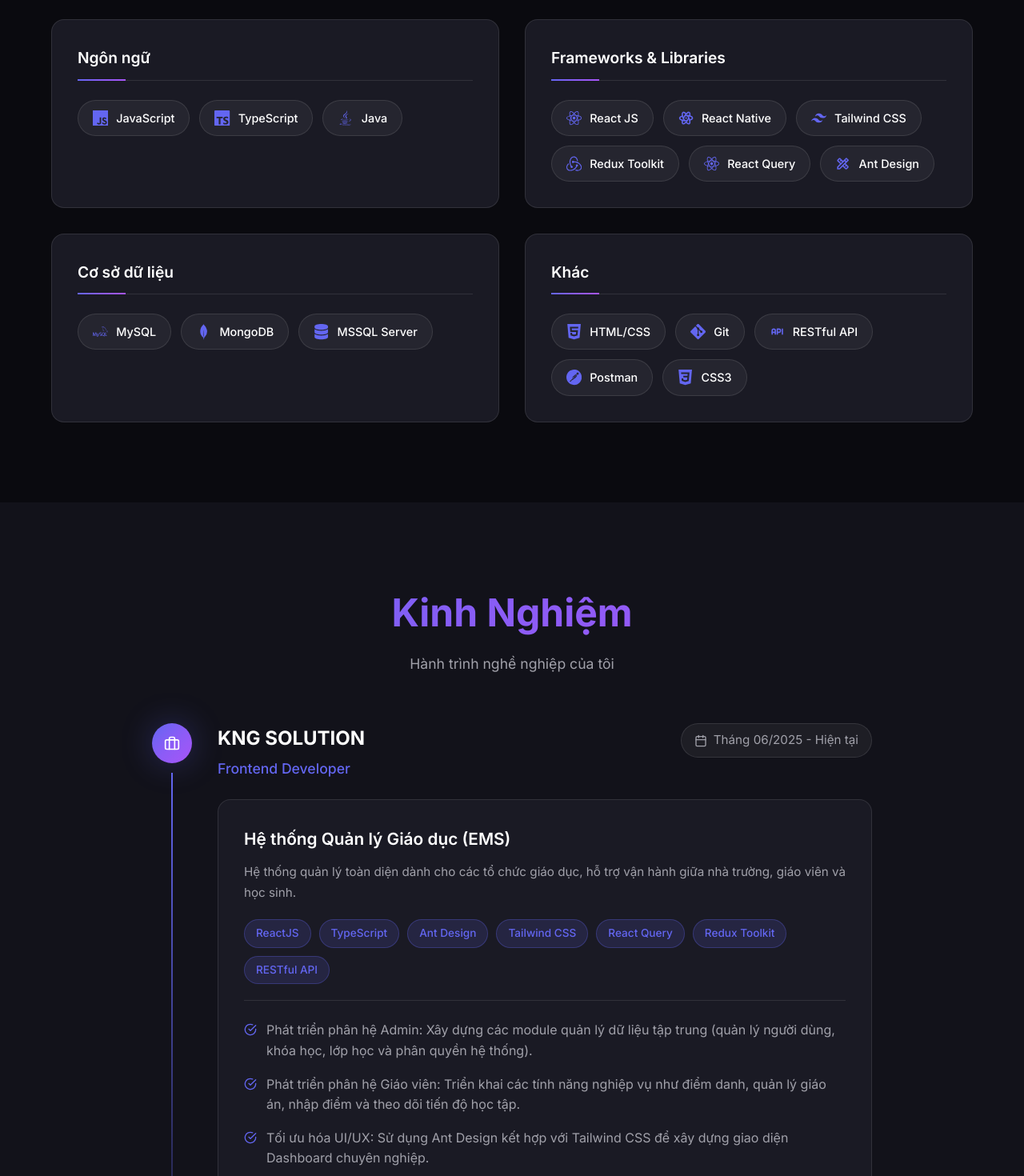
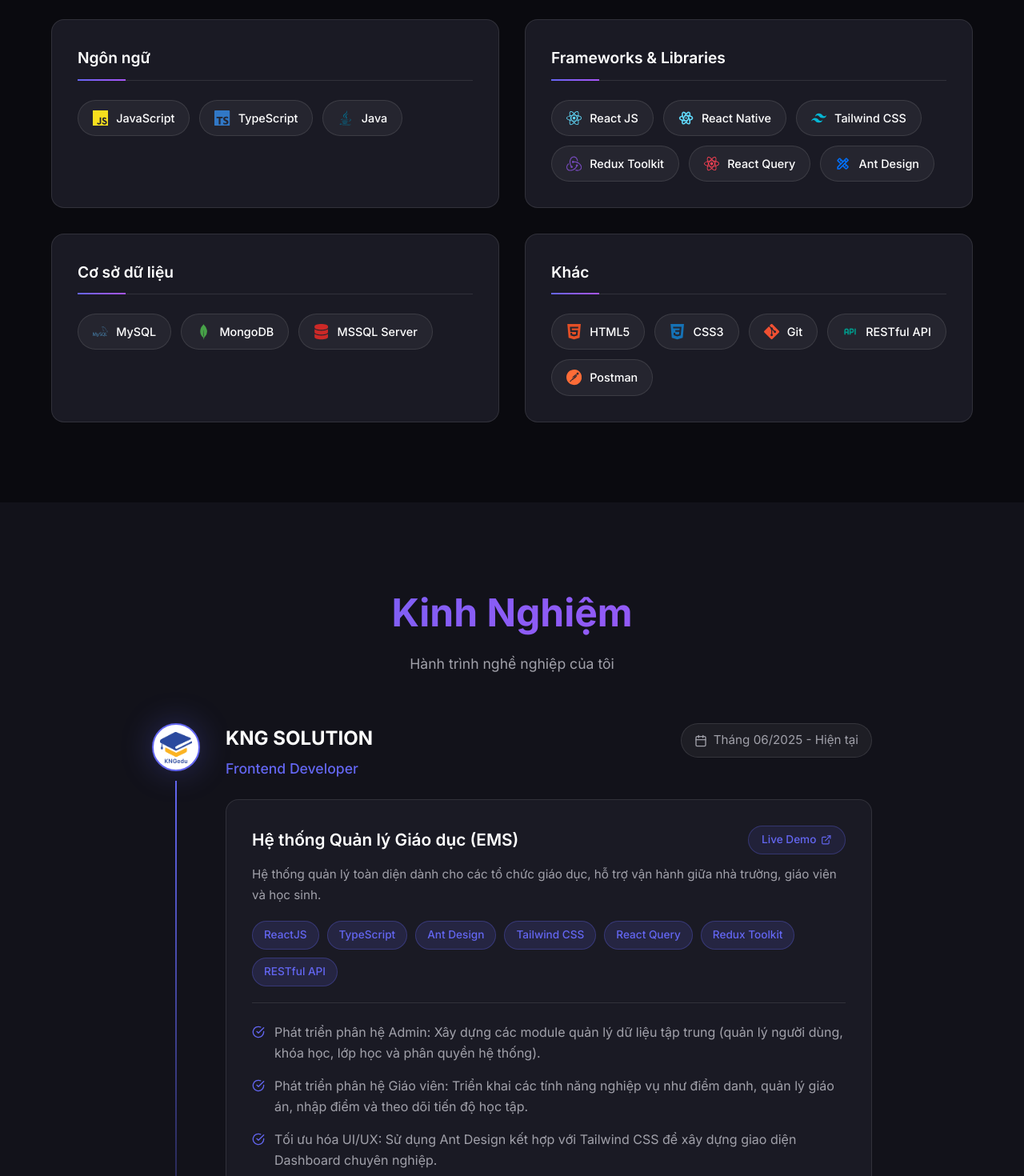
Before and after one commit to haubtm/portfolio, a React (Vite) app: page / in a window 1280 px wide. Shown: the part 1780-3250 px from the top of the page at 80% size. Built offline with nearby package versions, Linux system fonts and the light colour scheme.

Commit message:
Add EMS project demo link to Experience section

```diff
--- a/src/sections/Experience/Experience.css
+++ b/src/sections/Experience/Experience.css
@@ -19,17 +19,25 @@
     align-items: center;
 }
 
-.marker-dot {
-    width: 50px;
-    height: 50px;
-    background: var(--accent-gradient);
+.marker-logo-container {
+    width: 60px;
+    height: 60px;
+    background: white;
     border-radius: 50%;
     display: flex;
     align-items: center;
     justify-content: center;
-    color: white;
     box-shadow: var(--shadow-glow);
     flex-shrink: 0;
+    overflow: hidden;
+    border: 2px solid var(--accent-primary);
+    padding: 8px;
+}
+
+.marker-logo {
+    width: 100%;
+    height: 100%;
+    object-fit: contain;
 }
 
 .marker-line {
@@ -103,6 +111,41 @@
     margin-bottom: 20px;
 }
 
+.project-header-row {
+    display: flex;
+    justify-content: space-between;
+    align-items: center;
+    margin-bottom: 12px;
+    flex-wrap: wrap;
+    gap: 12px;
+}
+
+.project-header-row .project-title {
+    margin-bottom: 0;
+}
+
+.demo-btn {
+    display: inline-flex;
+    align-items: center;
+    gap: 6px;
+    padding: 6px 16px;
+    background: rgba(99, 102, 241, 0.1);
+    color: var(--accent-primary);
+    border: 1px solid rgba(99, 102, 241, 0.3);
+    border-radius: var(--radius-full);
+    font-size: 0.85rem;
+    font-weight: 500;
+    text-decoration: none;
+    transition: all var(--transition-fast);
+}
+
+.demo-btn:hover {
+    background: var(--accent-primary);
+    color: white;
+    transform: translateY(-2px);
+    box-shadow: 0 4px 12px rgba(99, 102, 241, 0.3);
+}
+
 .tech-stack {
     display: flex;
     flex-wrap: wrap;
--- a/src/sections/Experience/Experience.tsx
+++ b/src/sections/Experience/Experience.tsx
@@ -1,6 +1,7 @@
 import { motion } from 'framer-motion';
 import { useTranslation } from 'react-i18next';
-import { FiBriefcase, FiCalendar, FiCheckCircle } from 'react-icons/fi';
+import { FiCalendar, FiCheckCircle, FiExternalLink } from 'react-icons/fi';
+import kngLogo from '../../assets/kng-logo.png';
 import './Experience.css';
 
 const Experience = () => {
@@ -47,8 +48,8 @@ const Experience = () => {
             transition={{ duration: 0.6 }}
           >
             <div className="timeline-marker">
-              <div className="marker-dot">
-                <FiBriefcase size={20} />
+              <div className="marker-logo-container">
+                <img src={kngLogo} alt="KNG Logo" className="marker-logo" />
               </div>
               <div className="marker-line"></div>
             </div>
@@ -66,7 +67,17 @@ const Experience = () => {
               </div>
 
               <div className="project-card">
-                <h4 className="project-title">{t('experience.projectTitle')}</h4>
+                <div className="project-header-row">
+                  <h4 className="project-title">{t('experience.projectTitle')}</h4>
+                  <a
+                    href="https://dev.center.kng.solutions/"
+                    target="_blank"
+                    rel="noopener noreferrer"
+                    className="demo-btn"
+                  >
+                    Live Demo <FiExternalLink />
+                  </a>
+                </div>
                 <p className="project-description">{t('experience.projectDesc')}</p>
 
                 <div className="tech-stack">
--- a/src/sections/Skills/Skills.tsx
+++ b/src/sections/Skills/Skills.tsx
@@ -25,38 +25,38 @@ const Skills = () => {
     {
       title: t('skills.languages'),
       skills: [
-        { name: 'JavaScript', icon: <SiJavascript /> },
-        { name: 'TypeScript', icon: <SiTypescript /> },
-        { name: 'Java', icon: <FaJava /> },
+        { name: 'JavaScript', icon: <SiJavascript />, color: '#F7DF1E' },
+        { name: 'TypeScript', icon: <SiTypescript />, color: '#3178C6' },
+        { name: 'Java', icon: <FaJava />, color: '#007396' },
       ],
     },
     {
       title: t('skills.frameworks'),
       skills: [
-        { name: 'React JS', icon: <SiReact /> },
-        { name: 'React Native', icon: <TbBrandReactNative /> },
-        { name: 'Tailwind CSS', icon: <SiTailwindcss /> },
-        { name: 'Redux Toolkit', icon: <SiRedux /> },
-        { name: 'React Query', icon: <SiReact /> },
-        { name: 'Ant Design', icon: <MdOutlineDesignServices /> },
+        { name: 'React JS', icon: <SiReact />, color: '#61DAFB' },
+        { name: 'React Native', icon: <TbBrandReactNative />, color: '#61DAFB' },
+        { name: 'Tailwind CSS', icon: <SiTailwindcss />, color: '#06B6D4' },
+        { name: 'Redux Toolkit', icon: <SiRedux />, color: '#764ABC' },
+        { name: 'React Query', icon: <SiReact />, color: '#FF4154' },
+        { name: 'Ant Design', icon: <MdOutlineDesignServices />, color: '#0170FE' },
       ],
     },
     {
       title: t('skills.database'),
       skills: [
-        { name: 'MySQL', icon: <SiMysql /> },
-        { name: 'MongoDB', icon: <SiMongodb /> },
-        { name: 'MSSQL Server', icon: <FaDatabase /> },
+        { name: 'MySQL', icon: <SiMysql />, color: '#4479A1' },
+        { name: 'MongoDB', icon: <SiMongodb />, color: '#47A248' },
+        { name: 'MSSQL Server', icon: <FaDatabase />, color: '#CC2927' },
       ],
     },
     {
       title: t('skills.others'),
       skills: [
-        { name: 'HTML/CSS', icon: <SiHtml5 /> },
-        { name: 'Git', icon: <SiGit /> },
-        { name: 'RESTful API', icon: <TbApi /> },
-        { name: 'Postman', icon: <SiPostman /> },
-        { name: 'CSS3', icon: <SiCss3 /> },
+        { name: 'HTML5', icon: <SiHtml5 />, color: '#E34F26' },
+        { name: 'CSS3', icon: <SiCss3 />, color: '#1572B6' },
+        { name: 'Git', icon: <SiGit />, color: '#F05032' },
+        { name: 'RESTful API', icon: <TbApi />, color: '#009688' },
+        { name: 'Postman', icon: <SiPostman />, color: '#FF6C37' },
       ],
     },
   ];
@@ -115,7 +115,9 @@ const Skills = () => {
                     variants={itemVariants}
                     whileHover={{ y: -4, scale: 1.02 }}
                   >
-                    <span className="skill-icon">{skill.icon}</span>
+                    <span className="skill-icon" style={{ color: skill.color }}>
+                      {skill.icon}
+                    </span>
                     <span className="skill-name">{skill.name}</span>
                   </motion.div>
                 ))}
```
Also changed, not shown: src/assets/kng-logo.png (added).
